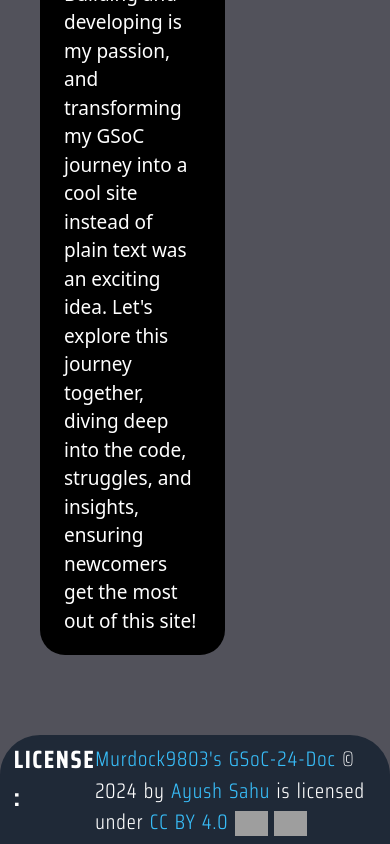
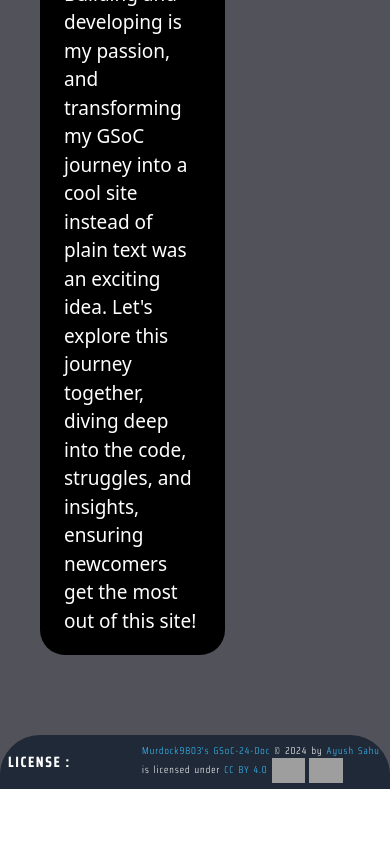
Before and after one commit to Murdock9803/GSoC-24-Doc, a React (Vite) app: page / in a window 390 px wide. Shown: the part 3042-3886 px from the top of the page. After the commit the page ends 3831 px from the top, so only its background shows below. Built offline with nearby package versions, Linux system fonts and the light colour scheme; grey boxes are pictures that could not be loaded; a web font is replaced by a local one.

Commit message:
Added responsiveness to License in Footer.jsx

```diff
--- a/src/components/Footer.jsx
+++ b/src/components/Footer.jsx
@@ -3,9 +3,9 @@ import React from 'react'
 const Footer = () => {
   return (
     <div className='bg-zinc-600'>
-        <div className='pr-[4.5vw] pl-[3.5vw] pt-[1.5vw] pb-[1.5vw] bg-gray-800 rounded-t-[40px] overflow-hidden flex justify-between align-center'>
-            <p className='font-bold font-saira tracking-[0.4vw] text-[25px]'>LICENSE :</p>
-            <p className='font-light font-saira [word-spacing:0.3vw] tracking-[1px] text-[21px] mt-[2px]'><a className='hover:underline text-sky-400' href="https://murdock9803.github.io/GSoC-24-Doc/">Murdock9803&apos;s GSoC-24-Doc</a> © 2024 by <a className='hover:underline text-sky-400' href="https://murdock9803.github.io/Ayush-Portfolio/">Ayush Sahu</a> is licensed under <a className='hover:underline text-sky-400' href="https://creativecommons.org/licenses/by/4.0/?ref=chooser-v1">CC BY 4.0 </a><img className='inline h-[25px]' src="https://mirrors.creativecommons.org/presskit/icons/cc.png" alt="" /> <img className='inline h-[25px]' src="https://mirrors.creativecommons.org/presskit/icons/by.png" alt="" /></p>
+        <div className='pl-[8px] pr-[8px] sm:pl-[2vw] sm:pr-[2.5vw] md:pl-[3.5vw] md:pr-[4.5vw] pt-[1.5vw] pb-[1.5vw] bg-gray-800 rounded-t-[40px] overflow-hidden flex justify-between items-center'>
+            <p className='font-bold font-saira tracking-[0.4vw] text-[15px] md:text-[25px]'>LICENSE :</p>
+            <p className='font-light font-saira [word-spacing:0.3vw] tracking-[1px] w-[240px] sm:w-fit text-[10px] md:text-[18px] mt-[2px]'><a className='hover:underline text-sky-400' href="https://murdock9803.github.io/GSoC-24-Doc/">Murdock9803&apos;s GSoC-24-Doc</a> © 2024 by <a className='hover:underline text-sky-400' href="https://murdock9803.github.io/Ayush-Portfolio/">Ayush Sahu</a> is licensed under <a className='hover:underline text-sky-400' href="https://creativecommons.org/licenses/by/4.0/?ref=chooser-v1">CC BY 4.0 </a><img className='inline h-[25px]' src="https://mirrors.creativecommons.org/presskit/icons/cc.png" alt="" /> <img className='inline h-[25px]' src="https://mirrors.creativecommons.org/presskit/icons/by.png" alt="" /></p>
         </div>
     </div>
   )
```
